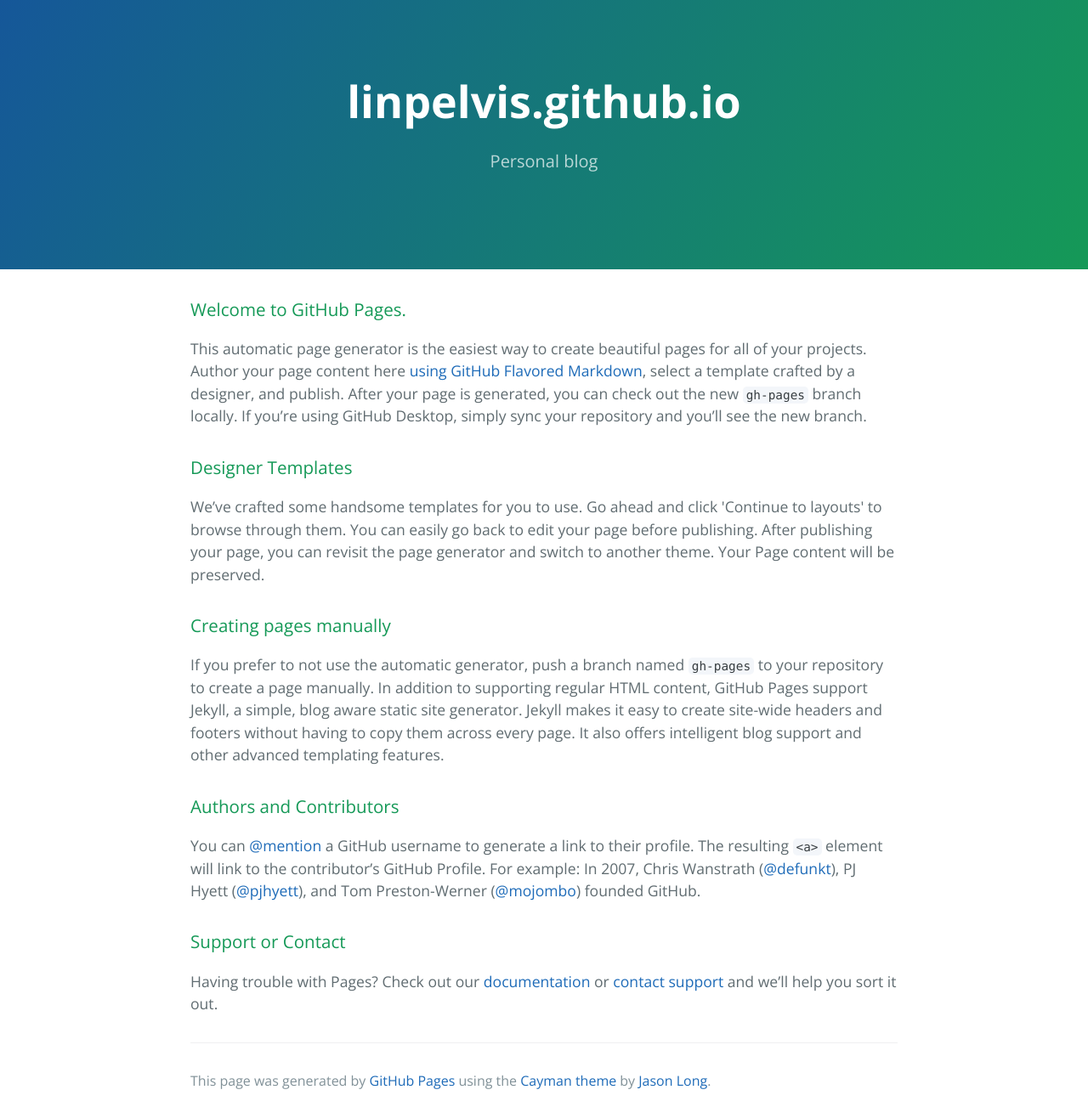
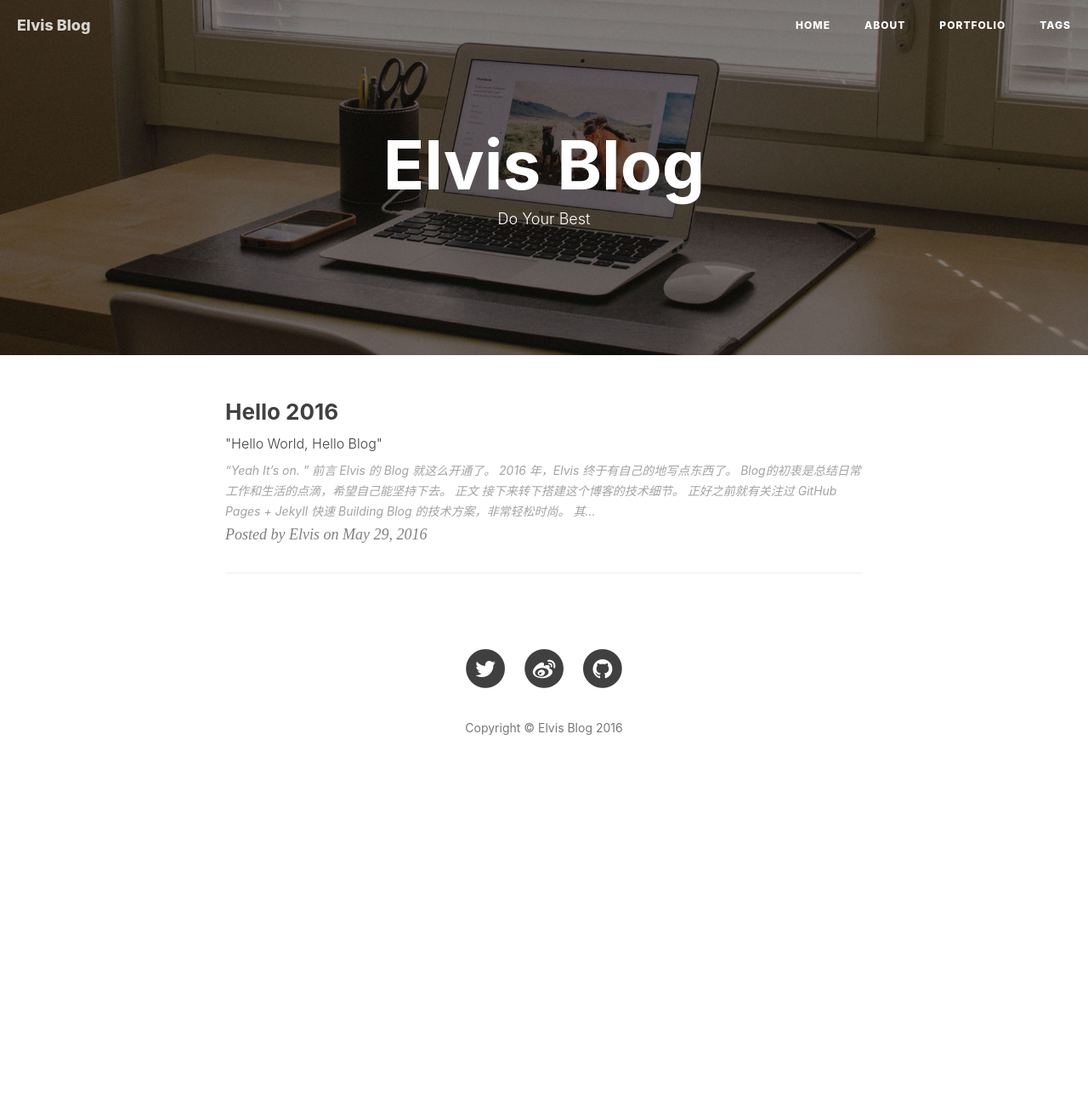
Before and after one commit to linpelvis/linpelvis.github.io, a Jekyll site: the page built from index.html, in a window 1280 px wide. Shown: the whole page at 85% size. Built offline with Jekyll 4.4.1, drawn with Linux system fonts in a browser that asks for light colours; nearby versions of some CDN libraries; the list of posts is cut into pages by our own code; comment, search, counter and statistics services are not loaded; after the commit the page ends 961 px from its top, so only the background shows below that.

Commit message:
restore files

```diff
--- a/index.html
+++ b/index.html
@@ -1,53 +1,42 @@
-<!DOCTYPE html>
-<html lang="en-us">
-  <head>
-    <meta charset="UTF-8">
-    <title>linpelvis.github.io by linpelvis</title>
-    <meta name="viewport" content="width=device-width, initial-scale=1">
-    <link rel="stylesheet" type="text/css" href="stylesheets/normalize.css" media="screen">
-    <link href='https://fonts.googleapis.com/css?family=Open+Sans:400,700' rel='stylesheet' type='text/css'>
-    <link rel="stylesheet" type="text/css" href="stylesheets/stylesheet.css" media="screen">
-    <link rel="stylesheet" type="text/css" href="stylesheets/github-light.css" media="screen">
-  </head>
-  <body>
-    <section class="page-header">
-      <h1 class="project-name">linpelvis.github.io</h1>
-      <h2 class="project-tagline">Personal blog</h2>
-    </section>
+---
+layout: page
+description: "Do Your Best"
+---
 
-    <section class="main-content">
-      <h3>
-<a id="welcome-to-github-pages" class="anchor" href="#welcome-to-github-pages" aria-hidden="true"><span aria-hidden="true" class="octicon octicon-link"></span></a>Welcome to GitHub Pages.</h3>
+{% for post in paginator.posts %}
+<div class="post-preview">
+    <a href="{{ post.url | prepend: site.baseurl }}">
+        <h2 class="post-title">
+            {{ post.title }}
+        </h2>
+        {% if post.subtitle %}
+        <h3 class="post-subtitle">
+            {{ post.subtitle }}
+        </h3>
+        {% endif %}
+        <div class="post-content-preview">
+            {{ post.content | strip_html | truncate:200 }}
+        </div>
+    </a>
+    <p class="post-meta">
+        Posted by {% if post.author %}{{ post.author }}{% else %}{{ site.title }}{% endif %} on {{ post.date | date: "%B %-d, %Y" }}
+    </p>
+</div>
+<hr>
+{% endfor %}
 
-<p>This automatic page generator is the easiest way to create beautiful pages for all of your projects. Author your page content here <a href="https://guides.github.com/features/mastering-markdown/">using GitHub Flavored Markdown</a>, select a template crafted by a designer, and publish. After your page is generated, you can check out the new <code>gh-pages</code> branch locally. If you’re using GitHub Desktop, simply sync your repository and you’ll see the new branch.</p>
-
-<h3>
-<a id="designer-templates" class="anchor" href="#designer-templates" aria-hidden="true"><span aria-hidden="true" class="octicon octicon-link"></span></a>Designer Templates</h3>
-
-<p>We’ve crafted some handsome templates for you to use. Go ahead and click 'Continue to layouts' to browse through them. You can easily go back to edit your page before publishing. After publishing your page, you can revisit the page generator and switch to another theme. Your Page content will be preserved.</p>
-
-<h3>
-<a id="creating-pages-manually" class="anchor" href="#creating-pages-manually" aria-hidden="true"><span aria-hidden="true" class="octicon octicon-link"></span></a>Creating pages manually</h3>
-
-<p>If you prefer to not use the automatic generator, push a branch named <code>gh-pages</code> to your repository to create a page manually. In addition to supporting regular HTML content, GitHub Pages support Jekyll, a simple, blog aware static site generator. Jekyll makes it easy to create site-wide headers and footers without having to copy them across every page. It also offers intelligent blog support and other advanced templating features.</p>
-
-<h3>
-<a id="authors-and-contributors" class="anchor" href="#authors-and-contributors" aria-hidden="true"><span aria-hidden="true" class="octicon octicon-link"></span></a>Authors and Contributors</h3>
-
-<p>You can <a href="https://help.github.com/articles/basic-writing-and-formatting-syntax/#mentioning-users-and-teams" class="user-mention">@mention</a> a GitHub username to generate a link to their profile. The resulting <code>&lt;a&gt;</code> element will link to the contributor’s GitHub Profile. For example: In 2007, Chris Wanstrath (<a href="https://github.com/defunkt" class="user-mention">@defunkt</a>), PJ Hyett (<a href="https://github.com/pjhyett" class="user-mention">@pjhyett</a>), and Tom Preston-Werner (<a href="https://github.com/mojombo" class="user-mention">@mojombo</a>) founded GitHub.</p>
-
-<h3>
-<a id="support-or-contact" class="anchor" href="#support-or-contact" aria-hidden="true"><span aria-hidden="true" class="octicon octicon-link"></span></a>Support or Contact</h3>
-
-<p>Having trouble with Pages? Check out our <a href="https://help.github.com/pages">documentation</a> or <a href="https://github.com/contact">contact support</a> and we’ll help you sort it out.</p>
-
-      <footer class="site-footer">
-
-        <span class="site-footer-credits">This page was generated by <a href="https://pages.github.com">GitHub Pages</a> using the <a href="https://github.com/jasonlong/cayman-theme">Cayman theme</a> by <a href="https://twitter.com/jasonlong">Jason Long</a>.</span>
-      </footer>
-
-    </section>
-
-
-  </body>
-</html>
+<!-- Pager -->
+{% if paginator.total_pages > 1 %}
+<ul class="pager">
+    {% if paginator.previous_page %}
+    <li class="previous">
+        <a href="{{ paginator.previous_page_path | prepend: site.baseurl | replace: '//', '/' }}">&larr; Newer Posts</a>
+    </li>
+    {% endif %}
+    {% if paginator.next_page %}
+    <li class="next">
+        <a href="{{ paginator.next_page_path | prepend: site.baseurl | replace: '//', '/' }}">Older Posts &rarr;</a>
+    </li>
+    {% endif %}
+</ul>
+{% endif %}
--- a/stylesheets/github-light.css
+++ /dev/null
@@ -1,123 +0,0 @@
-/*
-The MIT License (MIT)
-
-Copyright (c) 2015 GitHub, Inc.
-
-Permission is hereby granted, free of charge, to any person obtaining a copy
-of this software and associated documentation files (the "Software"), to deal
-in the Software without restriction, including without limitation the rights
-to use, copy, modify, merge, publish, distribute, sublicense, and/or sell
-copies of the Software, and to permit persons to whom the Software is
-furnished to do so, subject to the following conditions:
-
-The above copyright notice and this permission notice shall be included in all
-copies or substantial portions of the Software.
-
-THE SOFTWARE IS PROVIDED "AS IS", WITHOUT WARRANTY OF ANY KIND, EXPRESS OR
-IMPLIED, INCLUDING BUT NOT LIMITED TO THE WARRANTIES OF MERCHANTABILITY,
-FITNESS FOR A PARTICULAR PURPOSE AND NONINFRINGEMENT. IN NO EVENT SHALL THE
-AUTHORS OR COPYRIGHT HOLDERS BE LIABLE FOR ANY CLAIM, DAMAGES OR OTHER
-LIABILITY, WHETHER IN AN ACTION OF CONTRACT, TORT OR OTHERWISE, ARISING FROM,
-OUT OF OR IN CONNECTION WITH THE SOFTWARE OR THE USE OR OTHER DEALINGS IN THE
-SOFTWARE.
-
-*/
-
-.pl-c /* comment */ {
-  color: #969896;
-}
-
-.pl-c1      /* constant, markup.raw, meta.diff.header, meta.module-reference, meta.property-name, support, support.constant, support.variable, variable.other.constant */,
-.pl-s .pl-v /* string variable */ {
-  color: #0086b3;
-}
-
-.pl-e  /* entity */,
-.pl-en /* entity.name */ {
-  color: #795da3;
-}
-
-.pl-s .pl-s1 /* string source */,
-.pl-smi      /* storage.modifier.import, storage.modifier.package, storage.type.java, variable.other, variable.parameter.function */ {
-  color: #333;
-}
-
-.pl-ent /* entity.name.tag */ {
-  color: #63a35c;
-}
-
-.pl-k /* keyword, storage, storage.type */ {
-  color: #a71d5d;
-}
-
-.pl-pds              /* punctuation.definition.string, string.regexp.character-class */,
-.pl-s                /* string */,
-.pl-s .pl-pse .pl-s1 /* string punctuation.section.embedded source */,
-.pl-sr               /* string.regexp */,
-.pl-sr .pl-cce       /* string.regexp constant.character.escape */,
-.pl-sr .pl-sra       /* string.regexp string.regexp.arbitrary-repitition */,
-.pl-sr .pl-sre       /* string.regexp source.ruby.embedded */ {
-  color: #183691;
-}
-
-.pl-v /* variable */ {
-  color: #ed6a43;
-}
-
-.pl-id /* invalid.deprecated */ {
-  color: #b52a1d;
-}
-
-.pl-ii /* invalid.illegal */ {
-  background-color: #b52a1d;
-  color: #f8f8f8;
-}
-
-.pl-sr .pl-cce /* string.regexp constant.character.escape */ {
-  color: #63a35c;
-  font-weight: bold;
-}
-
-.pl-ml /* markup.list */ {
-  color: #693a17;
-}
-
-.pl-mh        /* markup.heading */,
-.pl-mh .pl-en /* markup.heading entity.name */,
-.pl-ms        /* meta.separator */ {
-  color: #1d3e81;
-  font-weight: bold;
-}
-
-.pl-mq /* markup.quote */ {
-  color: #008080;
-}
-
-.pl-mi /* markup.italic */ {
-  color: #333;
-  font-style: italic;
-}
-
-.pl-mb /* markup.bold */ {
-  color: #333;
-  font-weight: bold;
-}
-
-.pl-md /* markup.deleted, meta.diff.header.from-file */ {
-  background-color: #ffecec;
-  color: #bd2c00;
-}
-
-.pl-mi1 /* markup.inserted, meta.diff.header.to-file */ {
-  background-color: #eaffea;
-  color: #55a532;
-}
-
-.pl-mdr /* meta.diff.range */ {
-  color: #795da3;
-  font-weight: bold;
-}
-
-.pl-mo /* meta.output */ {
-  color: #1d3e81;
-}
--- a/stylesheets/stylesheet.css
+++ /dev/null
@@ -1,245 +0,0 @@
-* {
-  box-sizing: border-box; }
-
-body {
-  padding: 0;
-  margin: 0;
-  font-family: "Open Sans", "Helvetica Neue", Helvetica, Arial, sans-serif;
-  font-size: 16px;
-  line-height: 1.5;
-  color: #606c71; }
-
-a {
-  color: #1e6bb8;
-  text-decoration: none; }
-  a:hover {
-    text-decoration: underline; }
-
-.btn {
-  display: inline-block;
-  margin-bottom: 1rem;
-  color: rgba(255, 255, 255, 0.7);
-  background-color: rgba(255, 255, 255, 0.08);
-  border-color: rgba(255, 255, 255, 0.2);
-  border-style: solid;
-  border-width: 1px;
-  border-radius: 0.3rem;
-  transition: color 0.2s, background-color 0.2s, border-color 0.2s; }
-  .btn + .btn {
-    margin-left: 1rem; }
-
-.btn:hover {
-  color: rgba(255, 255, 255, 0.8);
-  text-decoration: none;
-  background-color: rgba(255, 255, 255, 0.2);
-  border-color: rgba(255, 255, 255, 0.3); }
-
-@media screen and (min-width: 64em) {
-  .btn {
-    padding: 0.75rem 1rem; } }
-
-@media screen and (min-width: 42em) and (max-width: 64em) {
-  .btn {
-    padding: 0.6rem 0.9rem;
-    font-size: 0.9rem; } }
-
-@media screen and (max-width: 42em) {
-  .btn {
-    display: block;
-    width: 100%;
-    padding: 0.75rem;
-    font-size: 0.9rem; }
-    .btn + .btn {
-      margin-top: 1rem;
-      margin-left: 0; } }
-
-.page-header {
-  color: #fff;
-  text-align: center;
-  background-color: #159957;
-  background-image: linear-gradient(120deg, #155799, #159957); }
-
-@media screen and (min-width: 64em) {
-  .page-header {
-    padding: 5rem 6rem; } }
-
-@media screen and (min-width: 42em) and (max-width: 64em) {
-  .page-header {
-    padding: 3rem 4rem; } }
-
-@media screen and (max-width: 42em) {
-  .page-header {
-    padding: 2rem 1rem; } }
-
-.project-name {
-  margin-top: 0;
-  margin-bottom: 0.1rem; }
-
-@media screen and (min-width: 64em) {
-  .project-name {
-    font-size: 3.25rem; } }
-
-@media screen and (min-width: 42em) and (max-width: 64em) {
-  .project-name {
-    font-size: 2.25rem; } }
-
-@media screen and (max-width: 42em) {
-  .project-name {
-    font-size: 1.75rem; } }
-
-.project-tagline {
-  margin-bottom: 2rem;
-  font-weight: normal;
-  opacity: 0.7; }
-
-@media screen and (min-width: 64em) {
-  .project-tagline {
-    font-size: 1.25rem; } }
-
-@media screen and (min-width: 42em) and (max-width: 64em) {
-  .project-tagline {
-    font-size: 1.15rem; } }
-
-@media screen and (max-width: 42em) {
-  .project-tagline {
-    font-size: 1rem; } }
-
-.main-content :first-child {
-  margin-top: 0; }
-.main-content img {
-  max-width: 100%; }
-.main-content h1, .main-content h2, .main-content h3, .main-content h4, .main-content h5, .main-content h6 {
-  margin-top: 2rem;
-  margin-bottom: 1rem;
-  font-weight: normal;
-  color: #159957; }
-.main-content p {
-  margin-bottom: 1em; }
-.main-content code {
-  padding: 2px 4px;
-  font-family: Consolas, "Liberation Mono", Menlo, Courier, monospace;
-  font-size: 0.9rem;
-  color: #383e41;
-  background-color: #f3f6fa;
-  border-radius: 0.3rem; }
-.main-content pre {
-  padding: 0.8rem;
-  margin-top: 0;
-  margin-bottom: 1rem;
-  font: 1rem Consolas, "Liberation Mono", Menlo, Courier, monospace;
-  color: #567482;
-  word-wrap: normal;
-  background-color: #f3f6fa;
-  border: solid 1px #dce6f0;
-  border-radius: 0.3rem; }
-  .main-content pre > code {
-    padding: 0;
-    margin: 0;
-    font-size: 0.9rem;
-    color: #567482;
-    word-break: normal;
-    white-space: pre;
-    background: transparent;
-    border: 0; }
-.main-content .highlight {
-  margin-bottom: 1rem; }
-  .main-content .highlight pre {
-    margin-bottom: 0;
-    word-break: normal; }
-.main-content .highlight pre, .main-content pre {
-  padding: 0.8rem;
-  overflow: auto;
-  font-size: 0.9rem;
-  line-height: 1.45;
-  border-radius: 0.3rem; }
-.main-content pre code, .main-content pre tt {
-  display: inline;
-  max-width: initial;
-  padding: 0;
-  margin: 0;
-  overflow: initial;
-  line-height: inherit;
-  word-wrap: normal;
-  background-color: transparent;
-  border: 0; }
-  .main-content pre code:before, .main-content pre code:after, .main-content pre tt:before, .main-content pre tt:after {
-    content: normal; }
-.main-content ul, .main-content ol {
-  margin-top: 0; }
-.main-content blockquote {
-  padding: 0 1rem;
-  margin-left: 0;
-  color: #819198;
-  border-left: 0.3rem solid #dce6f0; }
-  .main-content blockquote > :first-child {
-    margin-top: 0; }
-  .main-content blockquote > :last-child {
-    margin-bottom: 0; }
-.main-content table {
-  display: block;
-  width: 100%;
-  overflow: auto;
-  word-break: normal;
-  word-break: keep-all; }
-  .main-content table th {
-    font-weight: bold; }
-  .main-content table th, .main-content table td {
-    padding: 0.5rem 1rem;
-    border: 1px solid #e9ebec; }
-.main-content dl {
-  padding: 0; }
-  .main-content dl dt {
-    padding: 0;
-    margin-top: 1rem;
-    font-size: 1rem;
-    font-weight: bold; }
-  .main-content dl dd {
-    padding: 0;
-    margin-bottom: 1rem; }
-.main-content hr {
-  height: 2px;
-  padding: 0;
-  margin: 1rem 0;
-  background-color: #eff0f1;
-  border: 0; }
-
-@media screen and (min-width: 64em) {
-  .main-content {
-    max-width: 64rem;
-    padding: 2rem 6rem;
-    margin: 0 auto;
-    font-size: 1.1rem; } }
-
-@media screen and (min-width: 42em) and (max-width: 64em) {
-  .main-content {
-    padding: 2rem 4rem;
-    font-size: 1.1rem; } }
-
-@media screen and (max-width: 42em) {
-  .main-content {
-    padding: 2rem 1rem;
-    font-size: 1rem; } }
-
-.site-footer {
-  padding-top: 2rem;
-  margin-top: 2rem;
-  border-top: solid 1px #eff0f1; }
-
-.site-footer-owner {
-  display: block;
-  font-weight: bold; }
-
-.site-footer-credits {
-  color: #819198; }
-
-@media screen and (min-width: 64em) {
-  .site-footer {
-    font-size: 1rem; } }
-
-@media screen and (min-width: 42em) and (max-width: 64em) {
-  .site-footer {
-    font-size: 1rem; } }
-
-@media screen and (max-width: 42em) {
-  .site-footer {
-    font-size: 0.9rem; } }
```
Also changed, not shown: params.json (deleted, +0 -6 lines), stylesheets/normalize.css (deleted).
